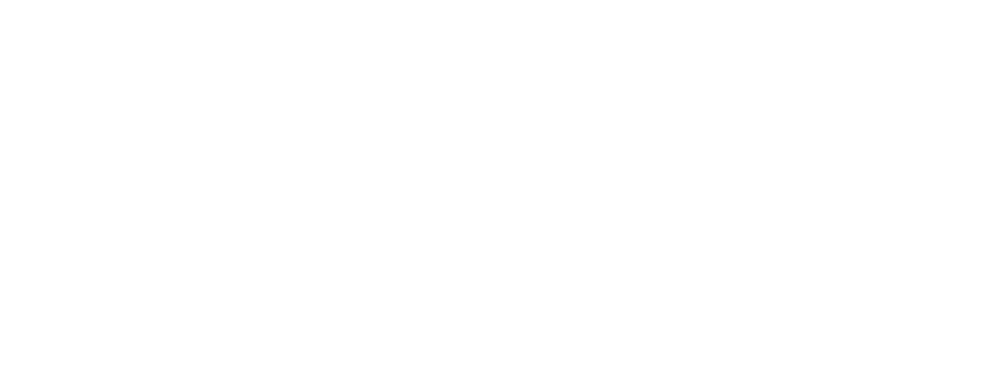
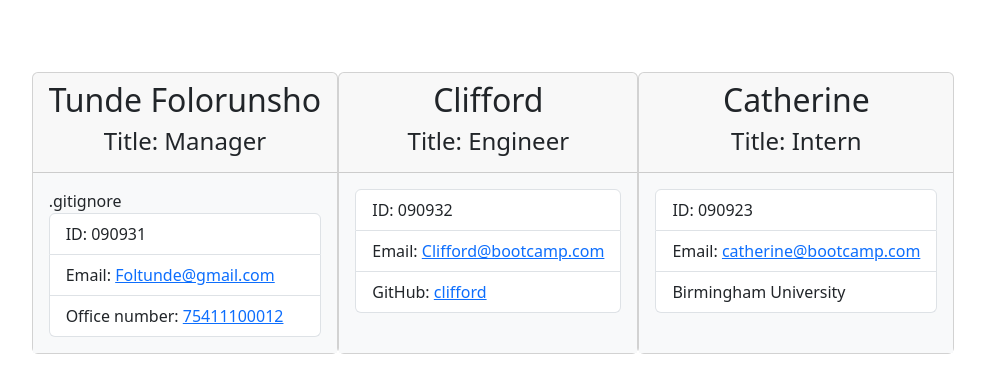
Before and after one commit to Iperfertun/Team-Generator, a website: page dist/index.html in a window 1280 px wide. Shown: the whole page, without its empty margins (147-1132 px from the left). Drawn offline with nearby package versions, Linux system fonts and the light colour scheme.

Commit message:
create the html using boostraps to create the containers, rows and columns

```diff
--- a/dist/index.html
+++ b/dist/index.html
@@ -21,9 +21,68 @@
     <link rel="stylesheet" href="../dist/styles.css" />
     <meta name="description" content="Team generator create a profiles for the team which contain: Name, Email, Position, Address, Contact etc. ">
     <meta name="keywords" content="Employee profile, Manager profile, Engineer profile, intern profile, ">
-    <title>Document</title>
+    <title>Team Profile Generator</title>
 </head>
 <body>
+
+    <body>
+        <div class="container-fluid">
+            <div class="row">
+                <div class="col-12 jumbotron text-white mb-3">
+                    <h1 class="text-center"> Team Profile </h1>
+                </div>
+            </div>
+        </div>
+        <div class="container">
+            <div class="row">
+                <div class="main-section col-12 d-flex justify-content-center">
+
+        <div class="card employee-card manager-card">
+            <div class="card-header text-center">
+                <h2 class="card-title">Tunde Folorunsho</h2>
+                <h4 class="card-title">Title: Manager</h4>
+            </div>
+            <div class="card-body bg-light">
+                <ul class="list-group text-dark">.gitignore
+                    <li class="list-group-item">ID: 090931</li>
+                    <li class="list-group-item">Email: <a href="Foltunde@gmail.com">Foltunde@gmail.com</a></li>
+                    <li class="list-group-item">Office number: <a href="tel:75411100012">75411100012</a></li>
+                </ul>
+            </div>
+        </div>
+
+        <div class="card employee-card engineer-card">
+            <div class="card-header text-center">
+                <h2 class="card-title">Clifford</h2>
+                <h4 class="card-title">Title: Engineer</h4>
+            </div>
+            <div class="card-body bg-light">
+                <ul class="list-group text-dark">
+                    <li class="list-group-item">ID: 090932</li>
+                    <li class="list-group-item">Email: <a href="Clifford@bootcamp.com">Clifford@bootcamp.com</a></li>
+                    <li class="list-group-item">GitHub: <a href="https://github.com/clifford" target="_blank" rel="noopener noreferrer">clifford</a></li>
+                </ul>
+            </div>
+        </div>
+
+        <div class="card employee-card intern-card">
+            <div class="card-header text-center">
+                <h2 class="card-title">Catherine</h2>
+                <h4 class="card-title">Title: Intern</h4>
+            </div>
+            <div class="card-body bg-light">
+                <ul class="list-group text-dark">
+                    <li class="list-group-item">ID: 090923</li>
+                    <li class="list-group-item">Email: <a href="catherine@bootcamp.com">catherine@bootcamp.com</a></li>
+                    <li class="list-group-item">Birmingham University</li>
+                </ul>
+            </div>
+        </div>
+
+                </div>
+            </div>
+        </div>
+
     <!--popper links-->
 
     <script src="https://kit.fontawesome.com/a9b8e78823.js" crossorigin="anonymous"></script>
```
